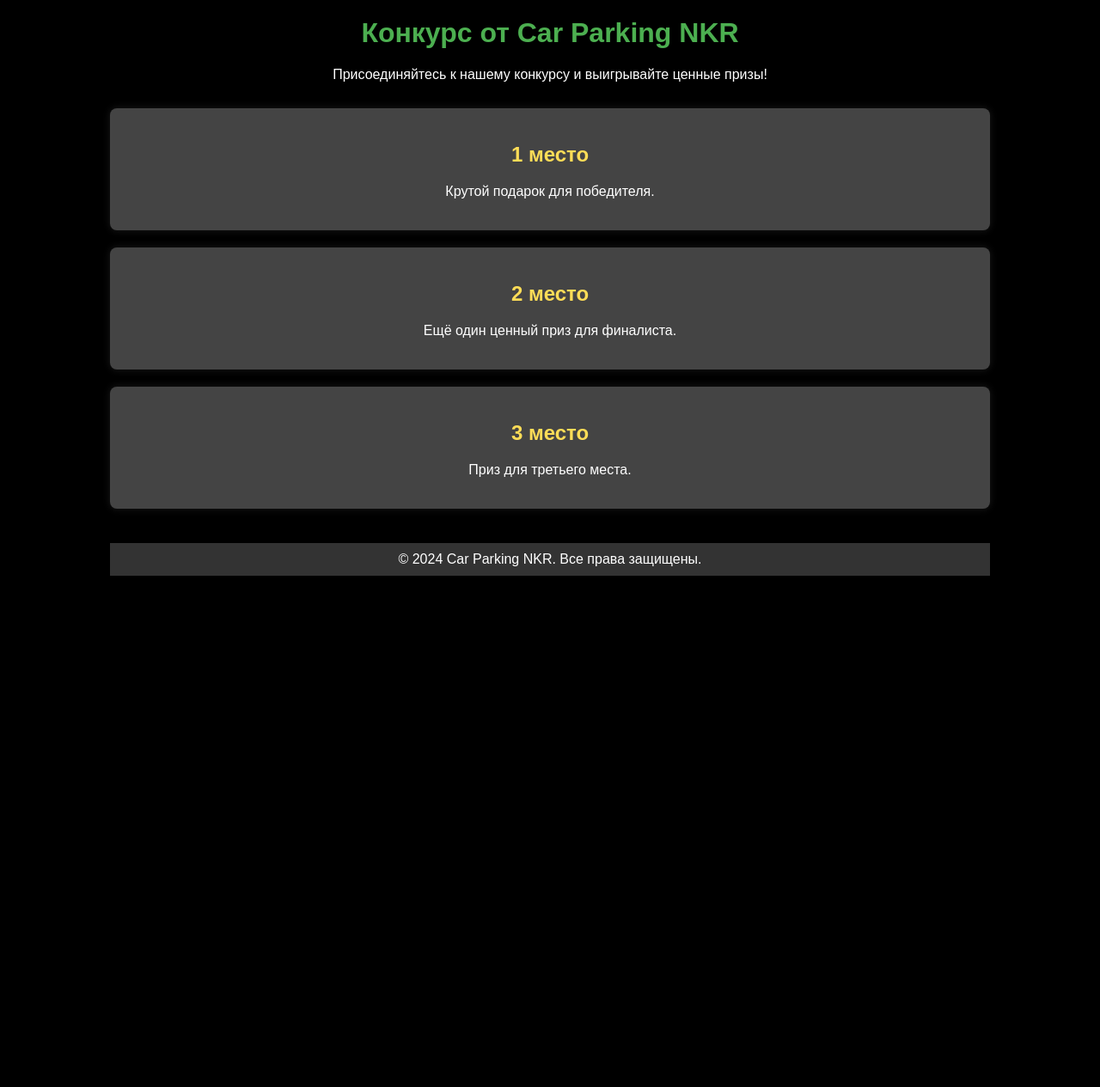
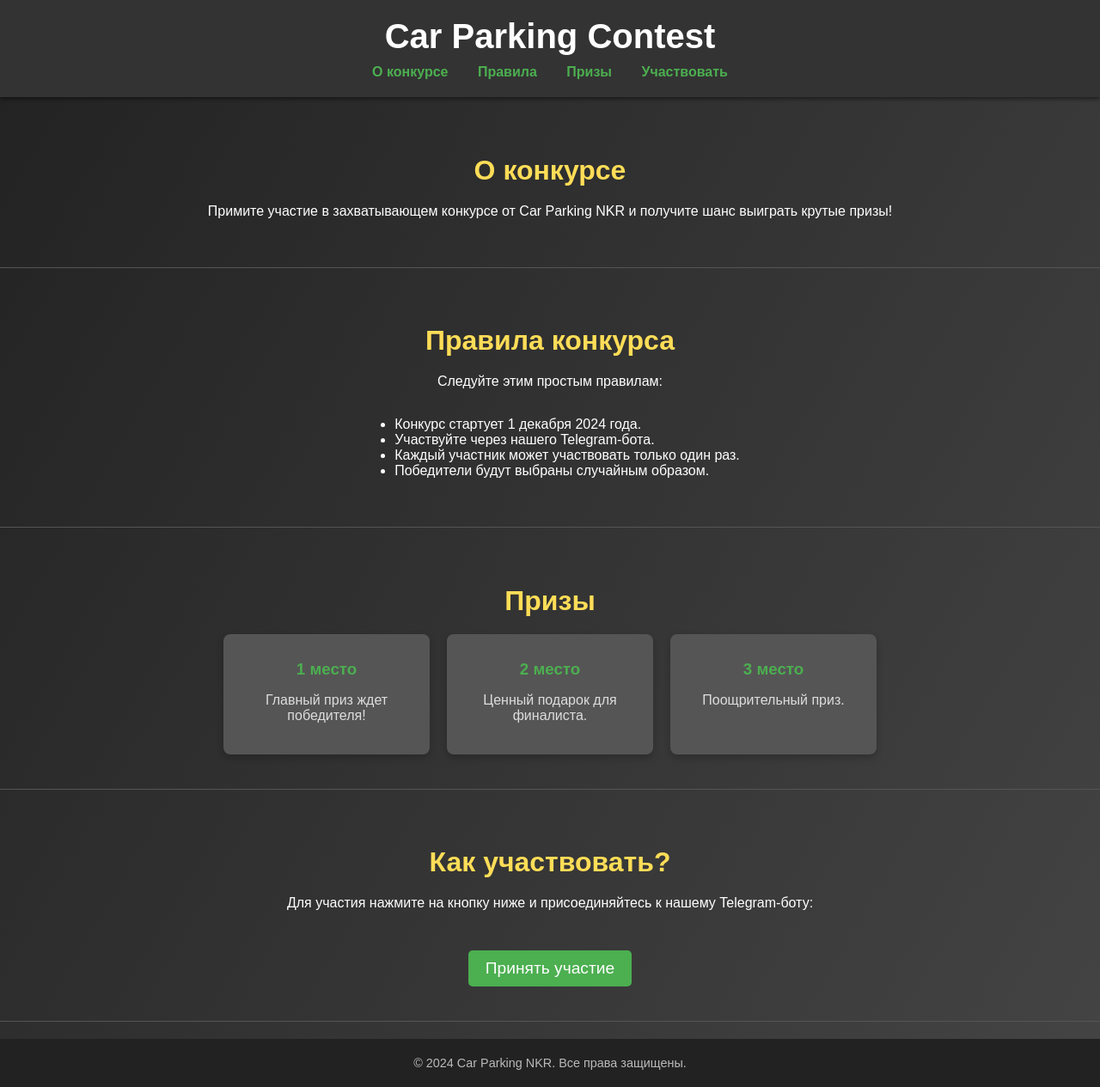
Before and after one commit to Arkadi6777/Car-parking-contest, a plain HTML site: page index.html in a window 1280 px wide. Shown: the whole page at 86% size. Before the commit the page ends 800 px from the top, so only its background shows below. Drawn offline with Linux system fonts and the light colour scheme.

Commit message:
Update index.html

```diff
--- a/index.html
+++ b/index.html
@@ -6,66 +6,154 @@
   <title>Конкурс Car Parking</title>
   <style>
     body {
+      margin: 0;
       font-family: Arial, sans-serif;
-      background-color: black;
-      color: white;
-      margin: 0;
-      padding: 0;
-    }
-    .container {
-      width: 80%;
-      margin: 0 auto;
+      background: linear-gradient(120deg, #222, #444);
+      color: #fff;
       text-align: center;
     }
-    h1 {
-      color: #4CAF50;
+
+    header {
+      padding: 20px 10px;
+      background-color: #333;
+      box-shadow: 0 2px 5px rgba(0, 0, 0, 0.5);
+    }
+
+    header h1 {
+      font-size: 2.5rem;
+      margin: 0;
+    }
+
+    nav {
+      margin-top: 10px;
+    }
+
+    nav a {
+      margin: 0 15px;
+      color: #4caf50;
+      text-decoration: none;
+      font-weight: bold;
+    }
+
+    nav a:hover {
+      text-decoration: underline;
+    }
+
+    .section {
+      padding: 40px 20px;
+      border-bottom: 1px solid #555;
+    }
+
+    .section h2 {
+      font-size: 2rem;
+      margin-bottom: 20px;
+      color: #ffdd57;
+    }
+
+    .prizes {
+      display: flex;
+      justify-content: center;
+      gap: 20px;
       margin-top: 20px;
     }
-    .prizes {
-      display: flex;
-      flex-direction: column;
-      gap: 20px;
-      margin-top: 30px;
-    }
-    .prize {
-      background-color: #444;
+
+    .prize-box {
+      background-color: #555;
       padding: 20px;
       border-radius: 8px;
-      box-shadow: 0 0 10px rgba(255, 255, 255, 0.1);
+      box-shadow: 0 4px 8px rgba(0, 0, 0, 0.2);
+      width: 200px;
+      text-align: center;
     }
-    .prize h2 {
-      color: #ffdd57;
+
+    .prize-box h3 {
+      margin: 10px 0;
+      color: #4caf50;
     }
-    .footer {
-      margin-top: 40px;
-      padding: 10px 0;
-      background-color: #333;
+
+    .prize-box p {
+      font-size: 1rem;
+      color: #ddd;
+    }
+
+    .btn {
+      margin-top: 30px;
+      display: inline-block;
+      background: #4caf50;
+      color: white;
+      padding: 10px 20px;
+      border-radius: 5px;
+      text-decoration: none;
+      font-size: 1.2rem;
+      transition: background 0.3s;
+    }
+
+    .btn:hover {
+      background: #45a049;
+    }
+
+    footer {
+      padding: 20px 10px;
+      background-color: #222;
+      color: #bbb;
+      font-size: 0.9rem;
+      margin-top: 20px;
     }
   </style>
 </head>
 <body>
-  <div class="container">
-    <h1>Конкурс от Car Parking NKR</h1>
-    <p>Присоединяйтесь к нашему конкурсу и выигрывайте ценные призы!</p>
+  <header>
+    <h1>Car Parking Contest</h1>
+    <nav>
+      <a href="#about">О конкурсе</a>
+      <a href="#rules">Правила</a>
+      <a href="#prizes">Призы</a>
+      <a href="#participate">Участвовать</a>
+    </nav>
+  </header>
 
+  <section id="about" class="section">
+    <h2>О конкурсе</h2>
+    <p>Примите участие в захватывающем конкурсе от Car Parking NKR и получите шанс выиграть крутые призы!</p>
+  </section>
+
+  <section id="rules" class="section">
+    <h2>Правила конкурса</h2>
+    <p>Следуйте этим простым правилам:</p>
+    <ul style="text-align: left; display: inline-block;">
+      <li>Конкурс стартует 1 декабря 2024 года.</li>
+      <li>Участвуйте через нашего Telegram-бота.</li>
+      <li>Каждый участник может участвовать только один раз.</li>
+      <li>Победители будут выбраны случайным образом.</li>
+    </ul>
+  </section>
+
+  <section id="prizes" class="section">
+    <h2>Призы</h2>
     <div class="prizes">
-      <div class="prize">
-        <h2>1 место</h2>
-        <p>Крутой подарок для победителя.</p>
+      <div class="prize-box">
+        <h3>1 место</h3>
+        <p>Главный приз ждет победителя!</p>
       </div>
-      <div class="prize">
-        <h2>2 место</h2>
-        <p>Ещё один ценный приз для финалиста.</p>
+      <div class="prize-box">
+        <h3>2 место</h3>
+        <p>Ценный подарок для финалиста.</p>
       </div>
-      <div class="prize">
-        <h2>3 место</h2>
-        <p>Приз для третьего места.</p>
+      <div class="prize-box">
+        <h3>3 место</h3>
+        <p>Поощрительный приз.</p>
       </div>
     </div>
+  </section>
 
-    <div class="footer">
-      &copy; 2024 Car Parking NKR. Все права защищены.
-    </div>
-  </div>
+  <section id="participate" class="section">
+    <h2>Как участвовать?</h2>
+    <p>Для участия нажмите на кнопку ниже и присоединяйтесь к нашему Telegram-боту:</p>
+    <a href="https://t.me/Alphhhhhaaabot" class="btn" target="_blank">Принять участие</a>
+  </section>
+
+  <footer>
+    &copy; 2024 Car Parking NKR. Все права защищены.
+  </footer>
 </body>
 </html>
```
